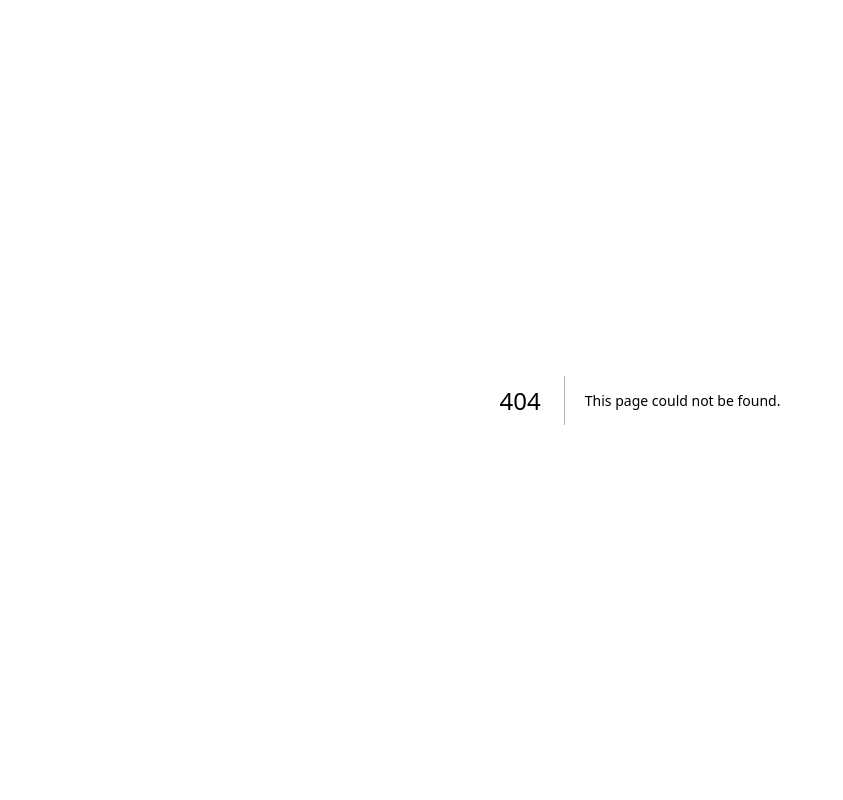
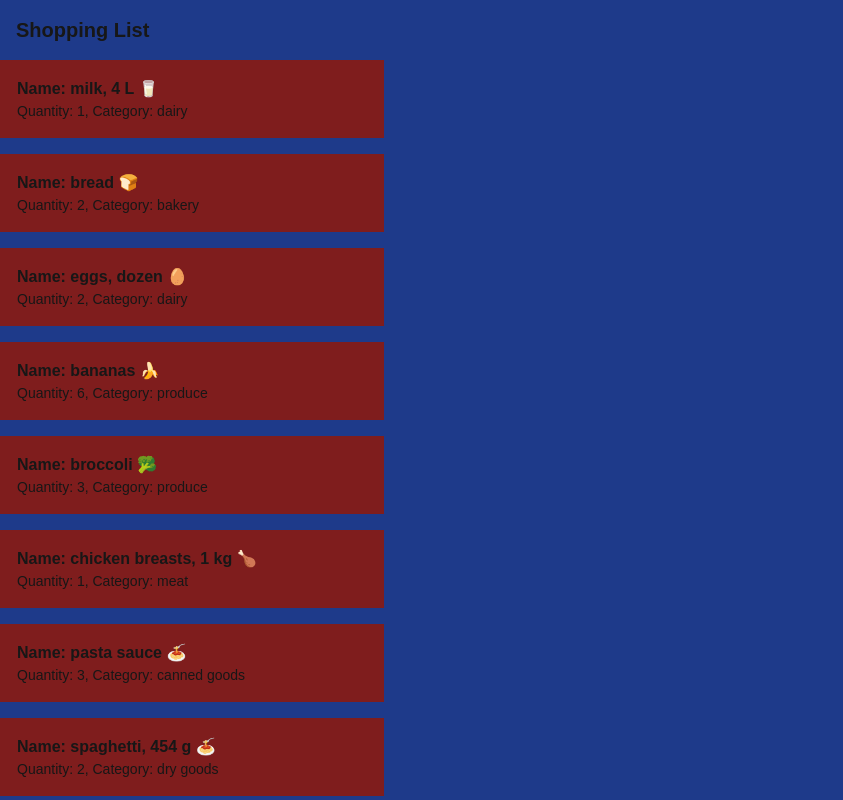
Before and after one commit to FK323/cprg306-assignments, a Next.js app: page /week-3 in a window 1280 px wide. Before the commit this address had no page. Shown: the top 800 px of the page, without its empty margins (0-843 px from the left). Built offline with nearby package versions, Linux system fonts and the light colour scheme.

Commit message:
week 3 done

```diff
--- a/app/layout.js
+++ b/app/layout.js
@@ -12,7 +12,7 @@
 });
 
 export const metadata = {
-  title: "Create Next App",
+  title: "Shopping List",
   description: "Generated by create next app",
 };
 
--- a/app/page.js
+++ b/app/page.js
@@ -4,7 +4,7 @@
   return (
     <main>
       <h1>CPRG 306: Web Development 2 - Assignments</h1>
-      <Link href="/week-2">Week 2 Page</Link>
+      <Link href="/week-3">Week 3 Page</Link>
     </main>
   );
 }
--- /dev/null
+++ b/app/week-3/item-list.js
@@ -0,0 +1,109 @@
+import Item from "./item";
+
+export default function ItemList() {
+  const item1 = {
+    name: "milk, 4 L 🥛",
+    quantity: 1,
+    category: "dairy",
+  };
+
+  const item2 = {
+    name: "bread 🍞",
+    quantity: 2,
+    category: "bakery",
+  };
+
+  const item3 = {
+    name: "eggs, dozen 🥚",
+    quantity: 2,
+    category: "dairy",
+  };
+
+  const item4 = {
+    name: "bananas 🍌",
+    quantity: 6,
+    category: "produce",
+  };
+
+  const item5 = {
+    name: "broccoli 🥦",
+    quantity: 3,
+    category: "produce",
+  };
+
+  const item6 = {
+    name: "chicken breasts, 1 kg 🍗",
+    quantity: 1,
+    category: "meat",
+  };
+
+  const item7 = {
+    name: "pasta sauce 🍝",
+    quantity: 3,
+    category: "canned goods",
+  };
+
+  const item8 = {
+    name: "spaghetti, 454 g 🍝",
+    quantity: 2,
+    category: "dry goods",
+  };
+
+  const item9 = {
+    name: "toilet paper, 12 pack 🧻",
+    quantity: 1,
+    category: "household",
+  };
+
+  const item10 = {
+    name: "paper towels, 6 pack",
+    quantity: 1,
+    category: "household",
+  };
+
+  const item11 = {
+    name: "dish soap 🍽️",
+    quantity: 1,
+    category: "household",
+  };
+
+  const item12 = {
+    name: "hand soap 🧼",
+    quantity: 4,
+    category: "household",
+  };
+
+  const items = [
+    item1,
+    item2,
+    item3,
+    item4,
+    item5,
+    item6,
+    item7,
+    item8,
+    item9,
+    item10,
+    item11,
+    item12,
+  ];
+
+  const itemComponents = [];
+
+  for (let i = 0; i < items.length; i++) {
+    const currentItem = items[i];
+
+    const itemComponent = (
+      <Item
+        key={i}
+        name={currentItem.name}
+        quantity={currentItem.quantity}
+        category={currentItem.category}
+      />
+    );
+
+    itemComponents.push(itemComponent);
+  }
+
+  return <ul>{itemComponents}</ul>;
+}
--- /dev/null
+++ b/app/week-3/item.js
@@ -0,0 +1,12 @@
+export default function Item({ name, quantity, category }) {
+  return (
+    <li className="mb-4 flex justify-start">
+      <div className="border border-red-900 p-4 w-96 bg-red-900">
+        <h1 className="font-bold">Name: {name}</h1>
+        <h2 className="text-sm">
+          Quantity: {quantity}, Category: {category}
+        </h2>
+      </div>
+    </li>
+  );
+}
--- /dev/null
+++ b/app/week-3/page.js
@@ -0,0 +1,10 @@
+import ItemList from "./item-list";
+
+export default function Page() {
+  return (
+    <main className="bg-blue-900">
+      <h1 className="font-bold p-4 text-xl">Shopping List</h1>
+      <ItemList />
+    </main>
+  );
+}
```
